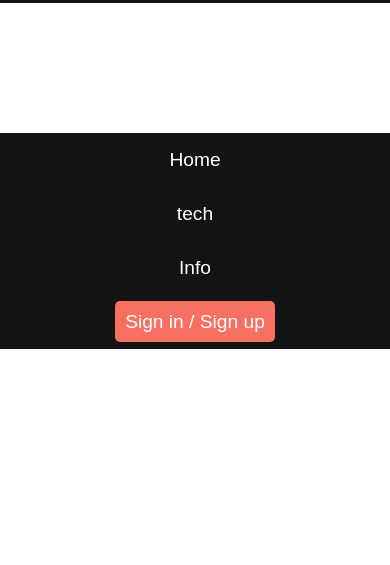
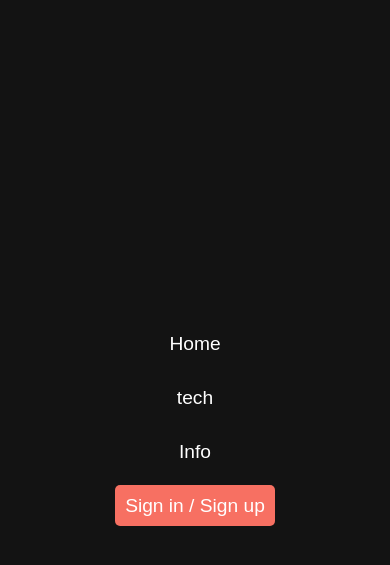
Before and after one commit to LucasMagaldi/next-website, a plain HTML site: page index.html in a window 390 px wide. Both pictures are taken after a click on the element 320 px from the left and 25 px from the top of the page. Shown: the part 67-632 px from the top of the page. Drawn offline with Linux system fonts and the light colour scheme.

Commit message:
toggle header items

```diff
--- a/app.js
+++ b/app.js
@@ -1,6 +1,8 @@
 const menu = document.querySelector("#mobile_menu");
-const bar = document.querySelectorAll("bar");
+const menuLinks = document.querySelector(".header_menu");
 
 menu.addEventListener("click", () => {
+    console.log(menuLinks)
     menu.classList.toggle("is_active");
+    menuLinks.classList.toggle("active");
 })
--- a/style.css
+++ b/style.css
@@ -47,6 +47,7 @@
     align-items: center;
     text-align: center;
     list-style: none;
+    transition: all 2s ease;
 }
 
 .header_items {
@@ -101,6 +102,7 @@
             height: 3px;
             width: 100%;
             border-radius: 30px;
+            transition: 0.25s ease-in-out;
     }
 
     span:nth-child(1){
@@ -135,10 +137,14 @@
         width: 100%;
         background-color: #131313;
         z-index: 2;
-        top: 200px;
+        top: -300px;
         left: 0;
     }
 
-
-
+    .header_menu.active {
+        position: fixed;
+        justify-content: center;
+        top: 70px;
+        height: 100vh;
+    }
 }
```
